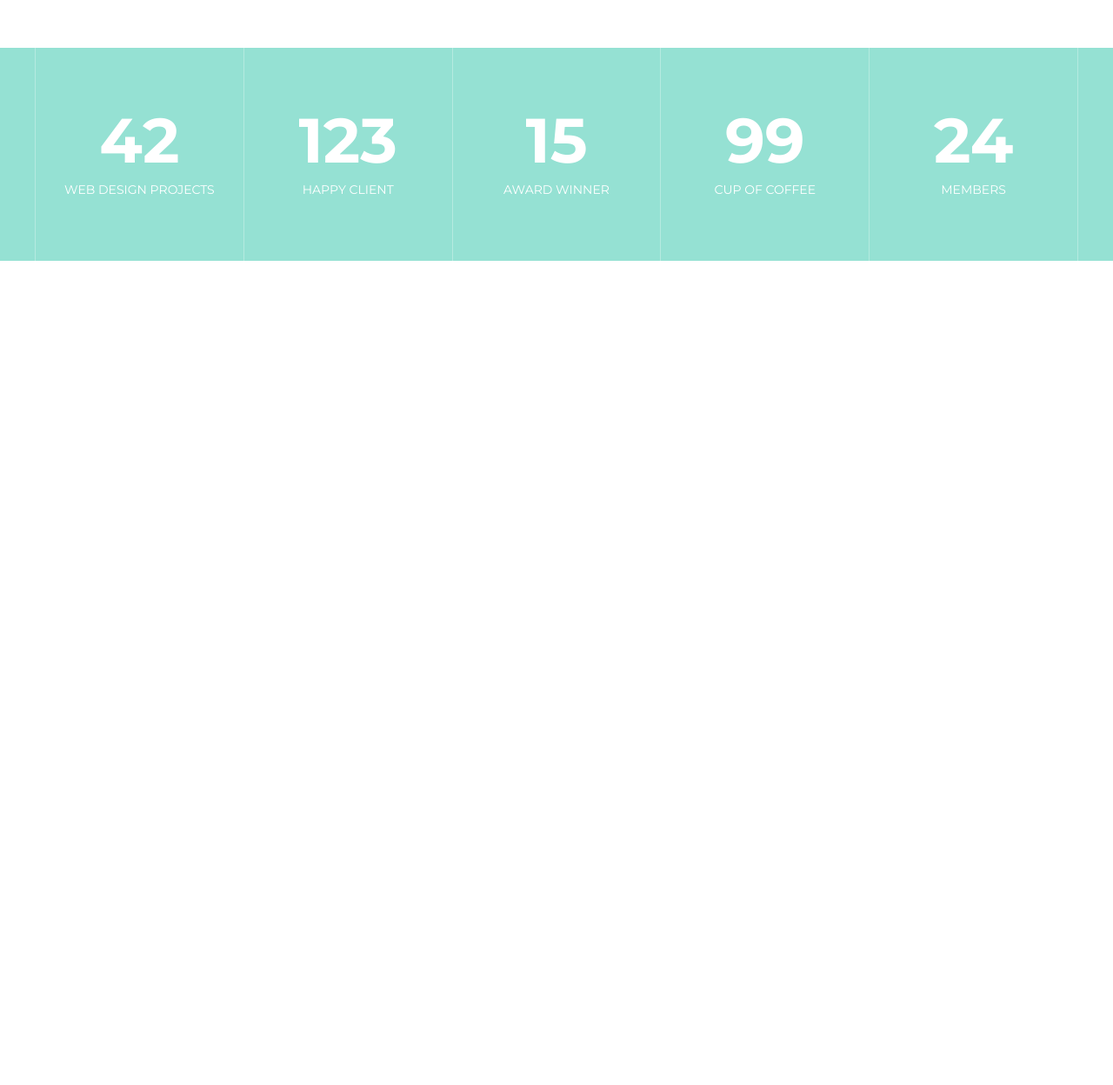
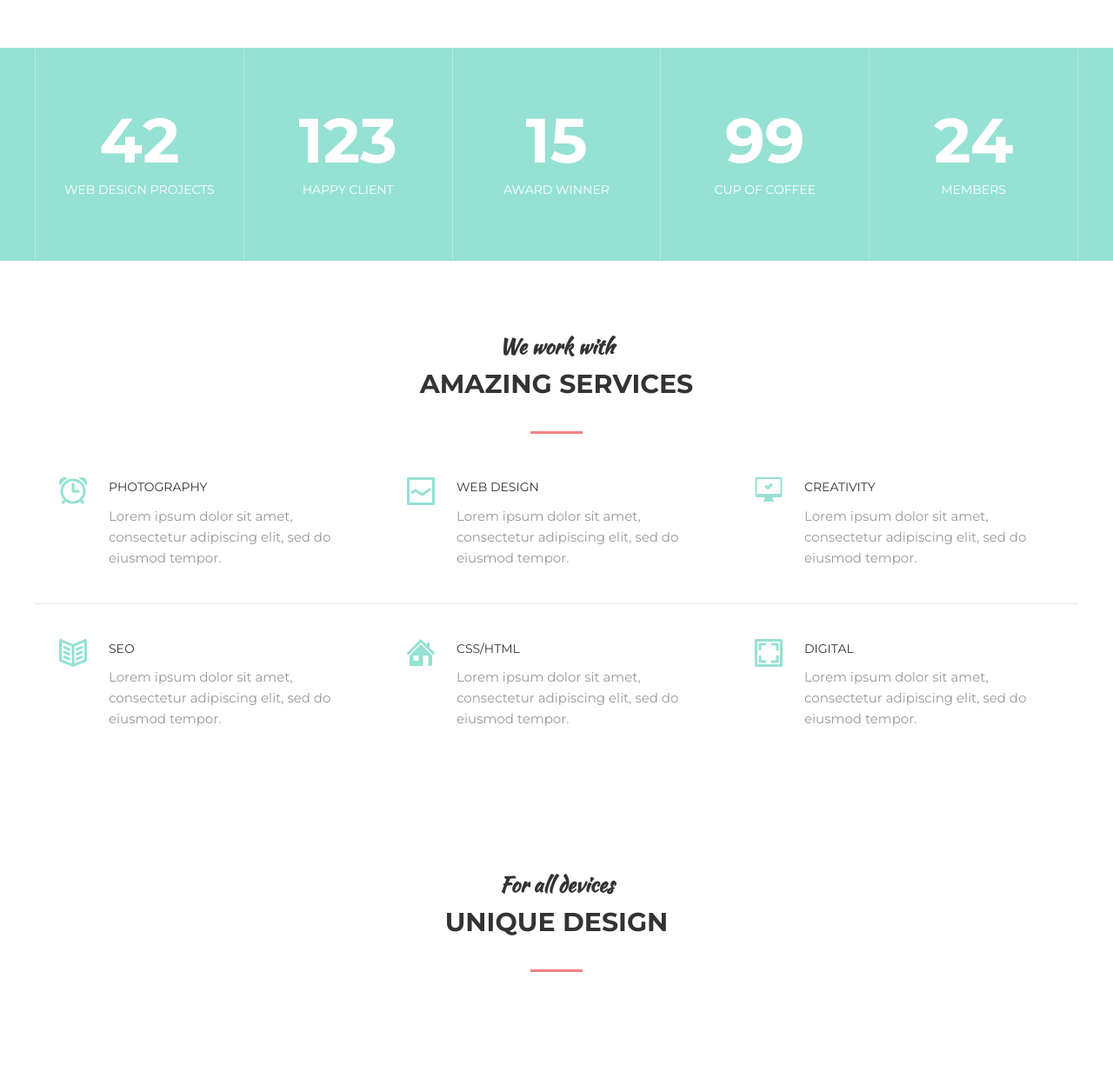
Before and after one commit to nikolay4irkov/MoGo, a plain HTML site: page index.html in a window 1280 px wide. Shown: the part 1432-2680 px from the top of the page at 87% size. Before the commit the page ends 1732 px from the top, so only its background shows below. Drawn offline with Linux system fonts and the light colour scheme.

Commit message:
services section done

```diff
--- a/assets/css/style.css
+++ b/assets/css/style.css
@@ -14,6 +14,15 @@ body {
 
 h1, h2, h3, h4, h5, h6 {
 	margin: 0;
+}
+
+hr {
+	border: 0;
+	display: block;
+	width: 100%;
+	height: 1px;
+	margin: 40px 0;
+	background-color: #e5e5e5;
 }
 
 /*Container */
@@ -212,7 +221,7 @@ h1, h2, h3, h4, h5, h6 {
 	margin-bottom: 40px;
 	width: 100%;
 	max-width: 950px;
-	margin: 0 auto 40px;
+	margin: 0 auto 50px;
 	text-align: center;
 
 }
@@ -329,3 +338,34 @@ h1, h2, h3, h4, h5, h6 {
 	font-size: 14px;
 	text-transform: uppercase;
 }
+
+/* Services */
+
+.services {
+	display: flex;
+}
+
+.services__item {
+	flex: 1 1 0;
+	padding-left: 85px;
+	padding-right: 35px;
+	position: relative;
+}
+
+.services__icon {
+	position: absolute;
+	top: 0;
+	left: 28px;
+}
+
+.services__title {
+	margin-bottom: 10px;
+	text-transform: uppercase;
+	font-size: 14px;
+	color: #333;
+}
+
+.services__text {
+	font-size: 15px;
+	color: #999;
+}
--- a/index.html
+++ b/index.html
@@ -120,5 +120,75 @@
 	</div>
 </div>
 
+
+<section class="section">
+	<div class="container">
+
+		<div class="section__header">
+			<h3 class="section__subtitle">We work with</h3>
+			<h2 class="section__title">Amazing Services</h2>
+
+		</div>
+
+		<div class="services">
+			<div class="services__item">
+				<img class="services__icon" src="assets/images/services/photography.png" alt="" >
+
+				<div class="services__title">Photography</div>
+				<div class="services__text">Lorem ipsum dolor sit amet, consectetur adipiscing elit, sed do eiusmod tempor.
+				</div>
+			</div>
+			<div class="services__item">
+				<img class="services__icon" src="assets/images/services/webdesign.png" alt="" >
+
+				<div class="services__title">Web Design</div>
+				<div class="services__text">Lorem ipsum dolor sit amet, consectetur adipiscing elit, sed do eiusmod tempor.</div>
+			</div>
+			<div class="services__item">
+				<img class="services__icon" src="assets/images/services/creativity.png" alt="" >
+
+				<div class="services__title">Creativity</div>
+				<div class="services__text">Lorem ipsum dolor sit amet, consectetur adipiscing elit, sed do eiusmod tempor.</div>
+			</div>
+		</div>
+
+		<hr>
+
+		<div class="services">
+			<div class="services__item">
+				<img class="services__icon" src="assets/images/services/seo.png" alt="" >
+
+				<div class="services__title">seo</div>
+				<div class="services__text">Lorem ipsum dolor sit amet, consectetur adipiscing elit, sed do eiusmod tempor.
+				</div>
+			</div>
+			<div class="services__item">
+				<img class="services__icon" src="assets/images/services/css-html.png" alt="" >
+
+				<div class="services__title">Css/Html</div>
+				<div class="services__text">Lorem ipsum dolor sit amet, consectetur adipiscing elit, sed do eiusmod tempor.</div>
+			</div>
+			<div class="services__item">
+				<img class="services__icon" src="assets/images/services/digital.png" alt="" >
+
+				<div class="services__title">digital</div>
+				<div class="services__text">Lorem ipsum dolor sit amet, consectetur adipiscing elit, sed do eiusmod tempor.</div>
+			</div>
+		</div>
+
+	</div> <!-- /.container -->
+</section>
+
+<section class="section">
+	<div class="container">
+
+		<div class="section__header">
+			<h3 class="section__subtitle">For all devices</h3>
+			<h2 class="section__title">Unique design</h2>
+		</div>
+
+	</div>
+</section>
+
 </body>
 </html>
```
Also changed, not shown: assets/images/services/creativity.png (added), assets/images/services/css-html.png (added), assets/images/services/digital.png (added), assets/images/services/photography.png (added), assets/images/services/seo.png (added), assets/images/services/webdesign.png (added).
